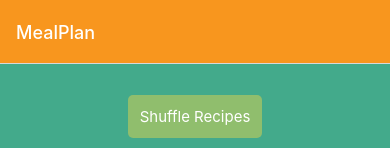
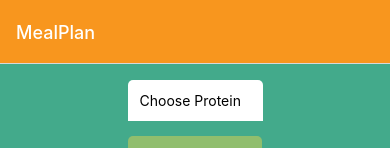
Before and after one commit to jennPeavler/smeal, a React Native app: screen /MealPlan in a window 390 px wide. Shown: the top 148 px of the page. Built offline with nearby package versions, Linux system fonts and the light colour scheme.

Commit message:
Begin meal category select

```diff
--- /dev/null
+++ b/src/screens/MealPlan/MealCategorySelect.js
@@ -0,0 +1,120 @@
+import React, { useState } from 'react';
+import { View, StyleSheet, Pressable, Text, Modal } from 'react-native';
+import { colors } from '../../style/colors';
+
+const mealCategories = [
+  { id: '1', name: 'chicken' },
+  { id: '2', name: 'beef' },
+  { id: '3', name: 'pork' },
+  { id: '4', name: 'fish' },
+  { id: '5', name: 'vegetable' },
+  { id: '6', name: 'egg' },
+];
+
+const MealCategorySelect = ({ selectedMealCategories, setSelectedMealCategories }) => {
+  const [dropdownVisible, setDropdownVisible] = useState(false);
+  const [visibleCategoryChoices, setVisibleCategoryChoices] = useState(mealCategories)
+
+  const handleSelectMealCategory = ({ category }) => {
+    setSelectedMealCategories(prev => {
+      if (prev.some(cat => cat.id === category.id )) {
+        return prev.filter(cat => cat.id !== category.id); // Deselect
+      } else {
+        return [...prev, category]; // Select
+      }
+    });
+    setVisibleCategoryChoices(prev => {
+      if (prev.some(cat => cat.id === category.id )) {
+        return prev.filter(cat => cat.id !== category.id); // Remove from dropdown
+      } else {
+        return [...prev, category]; // Show in dropdown
+      }
+    });
+  };
+
+  const renderPill = ({ category }) => (
+    <View key={`pill-${category.name}`} style={styles.pill}>
+      <Text style={styles.pillName}>{category.name}</Text>
+      <Pressable onPress={() => handleSelectMealCategory({ category })}>
+        <Text style={styles.pillClose}>X</Text>
+      </Pressable>
+    </View>
+  );
+
+  const renderCategory = ({ category }) => (
+    <Pressable style={styles.dropdownItem} onPress={() => handleSelectMealCategory({ category })} key={`category-${category.name}`}>
+      <Text>{category.name}</Text>
+    </Pressable>
+  )
+
+  return (
+    <View>
+      <Pressable onPress={() => setDropdownVisible(!dropdownVisible)} style={styles.dropdownBtn}>
+        <Text>Choose Protein</Text>
+      </Pressable>
+      <Modal visible={dropdownVisible} transparent onRequestClose={() => setDropdownVisible(false)}>
+        <Pressable style={styles.modalOverlay} activeOpacity={1} onPressOut={() => setDropdownVisible(false)}>
+          <View style={styles.dropdown}>
+            {visibleCategoryChoices.map(category => renderCategory({ category }))}
+          </View>
+        </Pressable>
+      </Modal>
+
+      <View style={styles.pillBox}>
+        {selectedMealCategories.map(category => renderPill({ category }))}
+      </View>
+
+    </View>
+  );
+};
+
+const styles = StyleSheet.create({
+  modalOverlay: {
+    flex: 1,
+    // justifyContent: 'center',
+    alignItems: 'center',
+
+  },
+  dropdownBtn: {
+    backgroundColor: 'white',
+    padding: 12,
+    borderTopLeftRadius: 5,
+    borderTopRightRadius: 5,
+    width: 135,
+  },
+  dropdown: {
+    backgroundColor: 'white',
+    marginTop: 145,
+    width: 135,
+  },
+  dropdownItem: {
+    padding: 5,
+    paddingTop: 10,
+    paddingBottom: 10,
+    borderTopWidth: 1
+  },
+  pillBox: {
+    display: 'flex',
+    flexDirection: 'row',
+    flexWrap: 'wrap'
+  },
+  pill: {
+    display: 'flex',
+    flexDirection: 'row',
+    backgroundColor: colors.green1,
+    padding: 15,
+    paddingTop: 5,
+    paddingBottom: 5,
+    borderRadius: 15
+  },
+  pillName: {
+    color: 'white',
+    marginRight: 10
+  },
+  pillClose: {
+    color: 'white'
+  },
+});
+
+
+export default MealCategorySelect;
--- a/src/screens/MealPlan/MealPlan.js
+++ b/src/screens/MealPlan/MealPlan.js
@@ -1,11 +1,12 @@
 import React, { useContext, useEffect } from 'react';
 import { View, FlatList, StyleSheet, Pressable, Text } from 'react-native';
+import MealCategorySelect from './MealCategorySelect';
 import MealCard from './MealCard';
 import { colors } from '../../style/colors';
 import { MealPlanContext } from '../../state/MealPlanContext';
 
 const MealPlan = () => {
-  const { recipeOptions, shuffleRecipes } = useContext(MealPlanContext);
+  const { recipeOptions, shuffleRecipes, selectedMealCategories, setSelectedMealCategories } = useContext(MealPlanContext);
 
   useEffect(() => {
     shuffleRecipes();
@@ -17,6 +18,7 @@ const MealPlan = () => {
 
   return (
     <View style={styles.container}>
+      <MealCategorySelect selectedMealCategories={selectedMealCategories} setSelectedMealCategories={setSelectedMealCategories} />
       <Pressable onPress={shuffleRecipes} style={styles.shuffleButton}>
         <Text style={styles.shuffleButtonText}>Shuffle Recipes</Text>
       </Pressable>
--- a/src/state/MealPlanContext.js
+++ b/src/state/MealPlanContext.js
@@ -6,6 +6,7 @@ export const MealPlanContext = createContext();
 export const MealPlanProvider = ({ children }) => {
   const [mealPlan, setMealPlan] = useState([]);
   const [recipeOptions, setRecipeOptions] = useState([]);
+  const [selectedMealCategories, setSelectedMealCategories] = useState([]);
 
   const shuffleRecipes = () => {
     for (let i = recipes.length - 1; i > 0; i--) {
@@ -17,7 +18,7 @@ export const MealPlanProvider = ({ children }) => {
   };
 
   return (
-    <MealPlanContext.Provider value={{ mealPlan, setMealPlan, recipeOptions, setRecipeOptions, shuffleRecipes }}>
+    <MealPlanContext.Provider value={{ mealPlan, setMealPlan, recipeOptions, setRecipeOptions, shuffleRecipes, selectedMealCategories, setSelectedMealCategories }}>
       {children}
     </MealPlanContext.Provider>
   );
```
